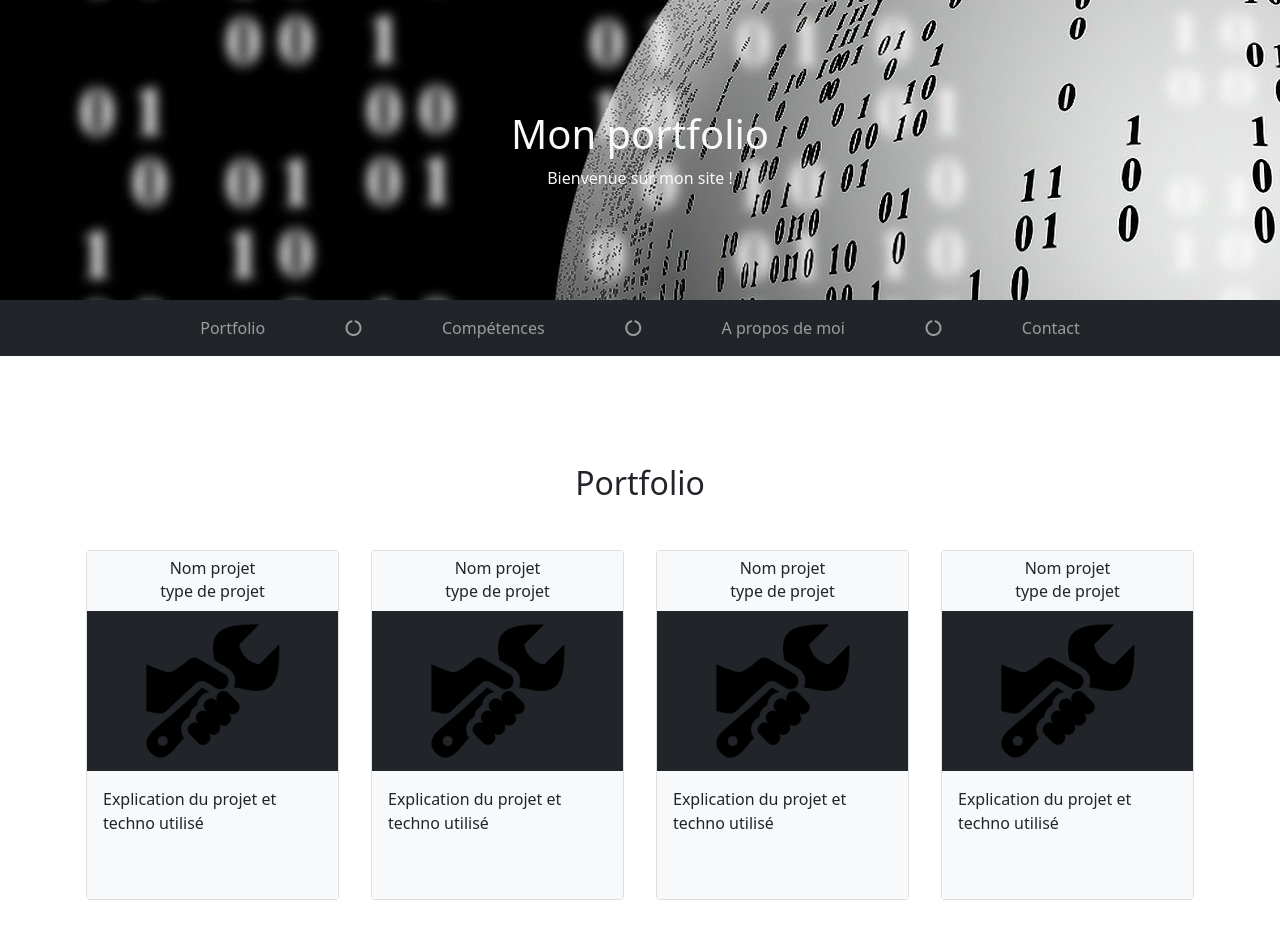
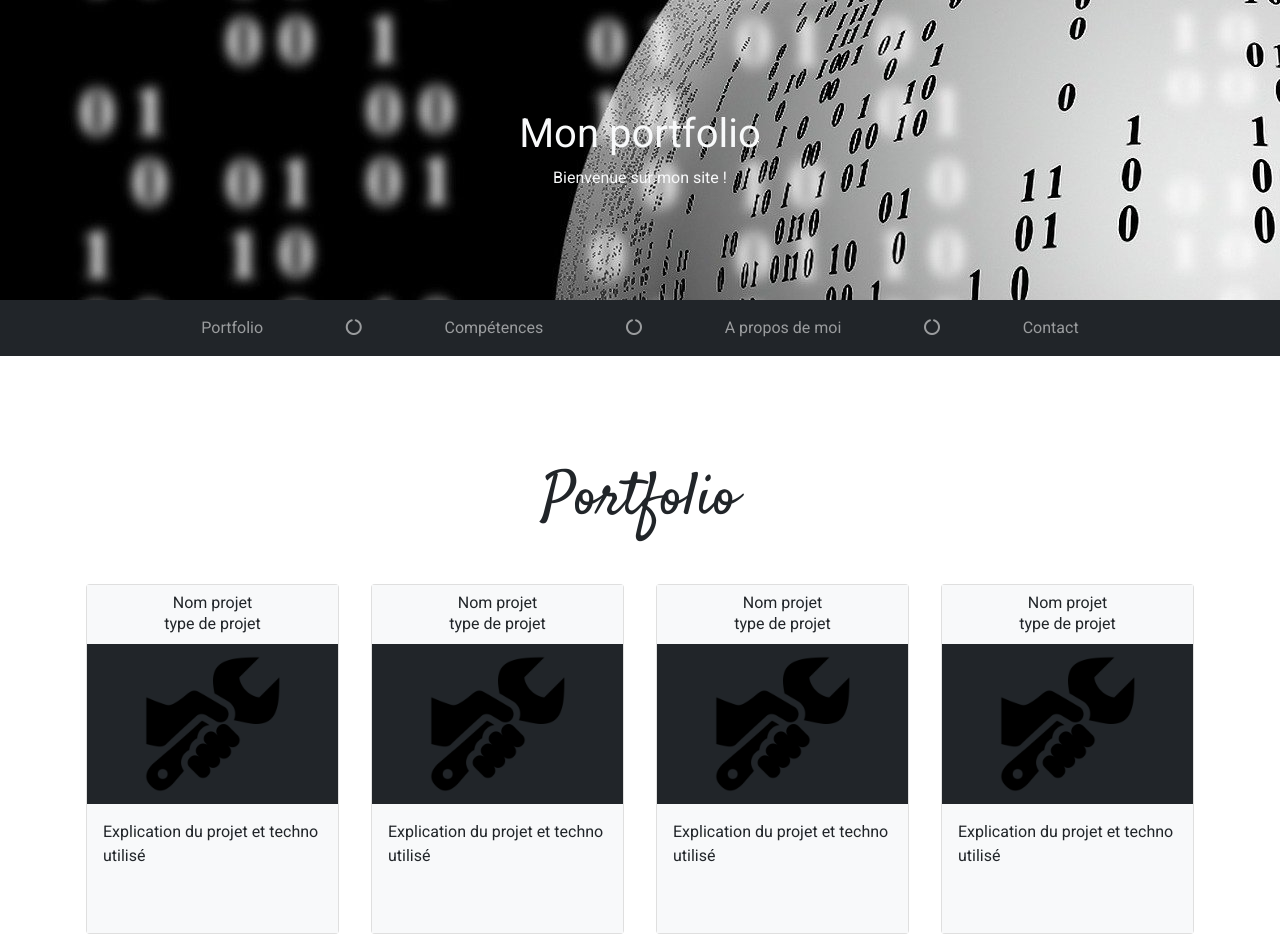
Before and after one commit to PabloPREVOT/PabloPREVOT.github.io, a plain HTML site: page index.html in a window 1280 px wide. Shown: the top 937 px of the page. Drawn offline with nearby package versions, Linux system fonts and the light colour scheme.

Commit message:
ajout d'animation et de police

```diff
--- a/css/style.css
+++ b/css/style.css
@@ -16,13 +16,22 @@
                                                 @General
 ***************************************************************************************************** */
 
+body {
+    font-family: 'Roboto', sans-serif !important;
+}
+
 p{
-    margin: 0 !important;
+    margin-bottom: 0 !important;
 }
 
 h3{
     font-size: 1rem !important;
     margin: 0 !important;
+}
+
+h2 {
+    font-size: 60px !important;
+    font-family: 'Satisfy', sans-serif;
 }
 
 .div_ancre {
@@ -39,6 +48,57 @@ h3{
     background-size: cover;
     height: 300px;
 }
+
+h1 + p {
+    position: relative;
+    left: 150px;
+    opacity: 0;
+    transition: all 2s ease-out 0.5s;
+}
+
+h1 span {
+    position: relative;
+    left: 150px;
+    opacity: 0;
+}
+
+h1 span.m {
+    transition: all 0.1s ease-out 0.5s;
+}
+h1 span.o {
+    transition: all 0.5s ease-out 0.5s;
+}
+h1 span.n {
+    transition: all 0.3s ease-out 0.5s;
+}
+h1 span.p {
+    transition: all 0.7s ease-out 0.5s;
+}
+h1 span.o2 {
+    transition: all 0.9s ease-out 0.5s;
+}
+h1 span.r {
+    transition: all 1.5s ease-out 0.5s;
+}
+h1 span.t {
+    transition: all 1.3s ease-out 0.5s;
+}
+h1 span.f {
+    transition: all 1.1s ease-out 0.5s;
+}
+h1 span.o3 {
+    transition: all 1.7s ease-out 0.5s;
+}
+h1 span.l {
+    transition: all 1.9s ease-out 0.5s;
+}
+h1 span.i {
+    transition: all 2.3s ease-out 0.5s;
+}
+h1 span.o4 {
+    transition: all 2.1s ease-out 0.5s;
+}
+
 
 /* *****************************************************************************************************
                                                 @Nav
--- a/index.html
+++ b/index.html
@@ -18,6 +18,11 @@
     <link rel="icon" type="image/png" sizes="16x16" href="favicon/favicon-16x16.png">
     <link rel="manifest" href="favicon/site.webmanifest">
 
+    <!-- Pour google font -->
+    <link rel="preconnect" href="https://fonts.googleapis.com">
+    <link rel="preconnect" href="https://fonts.gstatic.com" crossorigin>
+    <link href="https://fonts.googleapis.com/css2?family=Roboto&family=Satisfy&display=swap" rel="stylesheet">
+
     <!-- Pour Bootstrap CSS -->
     <link href="https://cdn.jsdelivr.net/npm/bootstrap@5.1.3/dist/css/bootstrap.min.css" rel="stylesheet"
         integrity="sha384-1BmE4kWBq78iYhFldvKuhfTAU6auU8tT94WrHftjDbrCEXSU1oBoqyl2QvZ6jIW3" crossorigin="anonymous">
@@ -29,7 +34,9 @@
     <header>
 
         <div class="bg-light d-flex flex-column justify-content-center align-items-center bg-img text-light w-100">
-            <h1>Mon portfolio</h1>
+            <h1>
+                <span class="m">M</span><span class="o">o</span><span class="n">n </span><span class="p">p</span><span class="o2">o</span><span class="r">r</span><span class="t">t</span><span class="f">f</span><span class="o3">o</span><span class="l">l</span><span class="i">i</span><span class="o4">o</span>
+            </h1>
             <p>Bienvenue sur mon site !</p>
         </div>
 
--- a/js/script.js
+++ b/js/script.js
@@ -1,3 +1,30 @@
+// ********************************************************************************************
+// Script h1 et slogan apparition
+// ********************************************************************************************
+
+// Delais fixer en css -> changement au début de la page
+// opacity 0 -> 1
+// left 150px -> 0
+
+$h1_span = document.querySelectorAll("h1 span"); // Récupération de tout les span du h1
+
+for(let $i = 0; $i < $h1_span.length; $i++) {
+    $h1_span[$i].style.opacity = "1";
+    $h1_span[$i].style.left = "0";
+}
+
+$slogan_p = document.querySelector("h1+p"); // paragraphe/slogan sous le h1
+
+$slogan_p.style.opacity = "1";
+$slogan_p.style.left = "0";
+
+// ********************************************************************************************
+// Script barre de compétence
+// ********************************************************************************************
+
+// Lorsque on scroll assez dans la page pour arriver sur les compétences
+// width 10% -> chamgement celon la barre
+
 $barre_a = document.querySelector(".barre_pourcent.competence_a");
 $barre_b = document.querySelector(".barre_pourcent.competence_b");
 $barre_c = document.querySelector(".barre_pourcent.competence_c");
```
